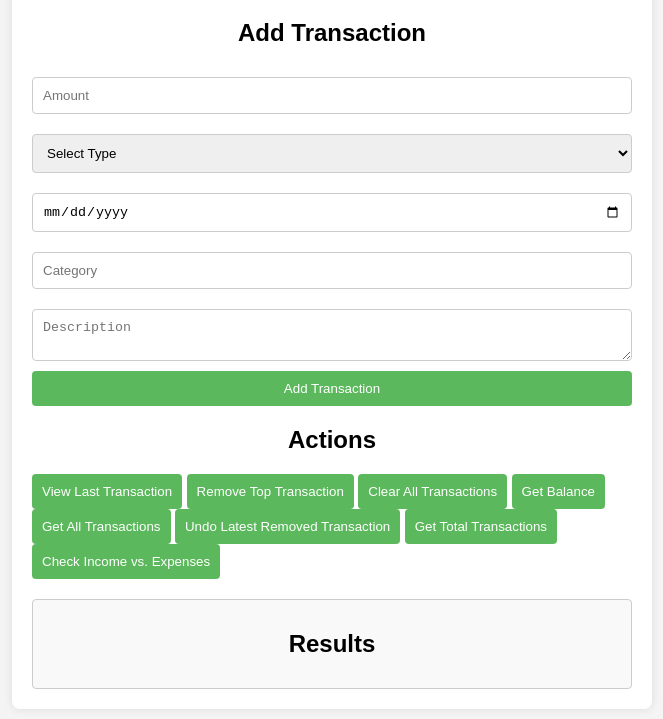
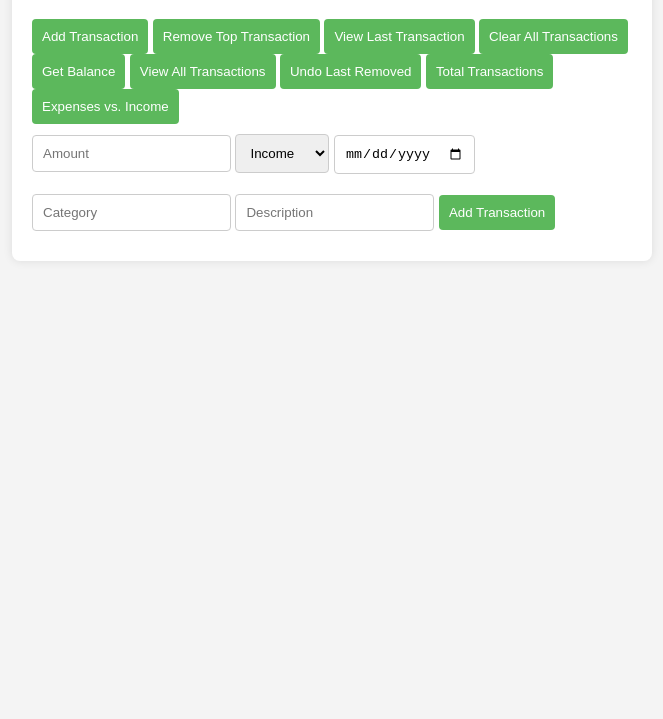
Before and after one commit to iAakash1/finance_28-10-24_10pm, a plain HTML site: page index.html in a window 1280 px wide. Shown: the part 81-800 px from the top of the page, without its empty margins (308-971 px from the left). Drawn offline with Linux system fonts and the light colour scheme.

Commit message:
index.html

```diff
--- a/index.html
+++ b/index.html
@@ -7,42 +7,38 @@
 <link rel="stylesheet" href="styles.css">
 </head>
 <body>
+
 <div class="container">
     <h1>Finance Tracker</h1>
+    <div class="tabs">
+        <button onclick="addTransaction()">Add Transaction</button>
+        <button onclick="removeTopTransaction()">Remove Top Transaction</button>
+        <button onclick="viewLastTransaction()">View Last Transaction</button>
+        <button onclick="clearAllTransactions()">Clear All Transactions</button>
+        <button onclick="getBalance()">Get Balance</button>
+        <button onclick="getAllTransactions()">View All Transactions</button>
+        <button onclick="undoLatestRemovedTransaction()">Undo Last Removed</button>
+        <button onclick="getTotalTransactions()">Total Transactions</button>
+        <button onclick="tellPositiveOrNegative()">Expenses vs. Income</button>
+    </div>
 
-        <div class="form-section">
-            <h2>Add Transaction</h2>
-            <form id="transactionForm">
-                <input type="number" id="amount" placeholder="Amount" required>
-                <select id="type" required>
-                    <option value="" disabled selected>Select Type</option>
+    <div class="input-section">
+        <input id="amount" type="number" placeholder="Amount" step="0.01">
+        <select id="type">
             <option value="income">Income</option>
             <option value="expense">Expense</option>
         </select>
-                <input type="date" id="date" required>
-                <input type="text" id="category" placeholder="Category" required>
-                <textarea id="description" placeholder="Description" required></textarea>
-                <button type="submit">Add Transaction</button>
-            </form>
+        <input id="date" type="date">
+        <input id="category" type="text" placeholder="Category">
+        <input id="description" type="text" placeholder="Description">
+        <button onclick="addTransaction()">Add Transaction</button>
     </div>
 
-        <div class="output-section">
-            <h2>Actions</h2>
-            <button id="viewLastTransaction">View Last Transaction</button>
-            <button id="removeTopTransaction">Remove Top Transaction</button>
-            <button id="clearAllTransactions">Clear All Transactions</button>
-            <button id="getBalance">Get Balance</button>
-            <button id="getAllTransactions">Get All Transactions</button>
-            <button id="undoLatestRemovedTransaction">Undo Latest Removed Transaction</button>
-            <button id="getTotalTransactions">Get Total Transactions</button>
-            <button id="tellPositiveOrNegative">Check Income vs. Expenses</button>
+    <div class="results-section" id="results">
+        <!-- Results will be displayed here -->
+    </div>
 </div>
 
-        <div class="result-section">
-            <h2>Results</h2>
-            <pre id="resultOutput"></pre>
-        </div>
-    </div>
 <script src="script.js"></script>
 </body>
 </html>
```
Lines whose indentation alone changed are shown as unchanged.
